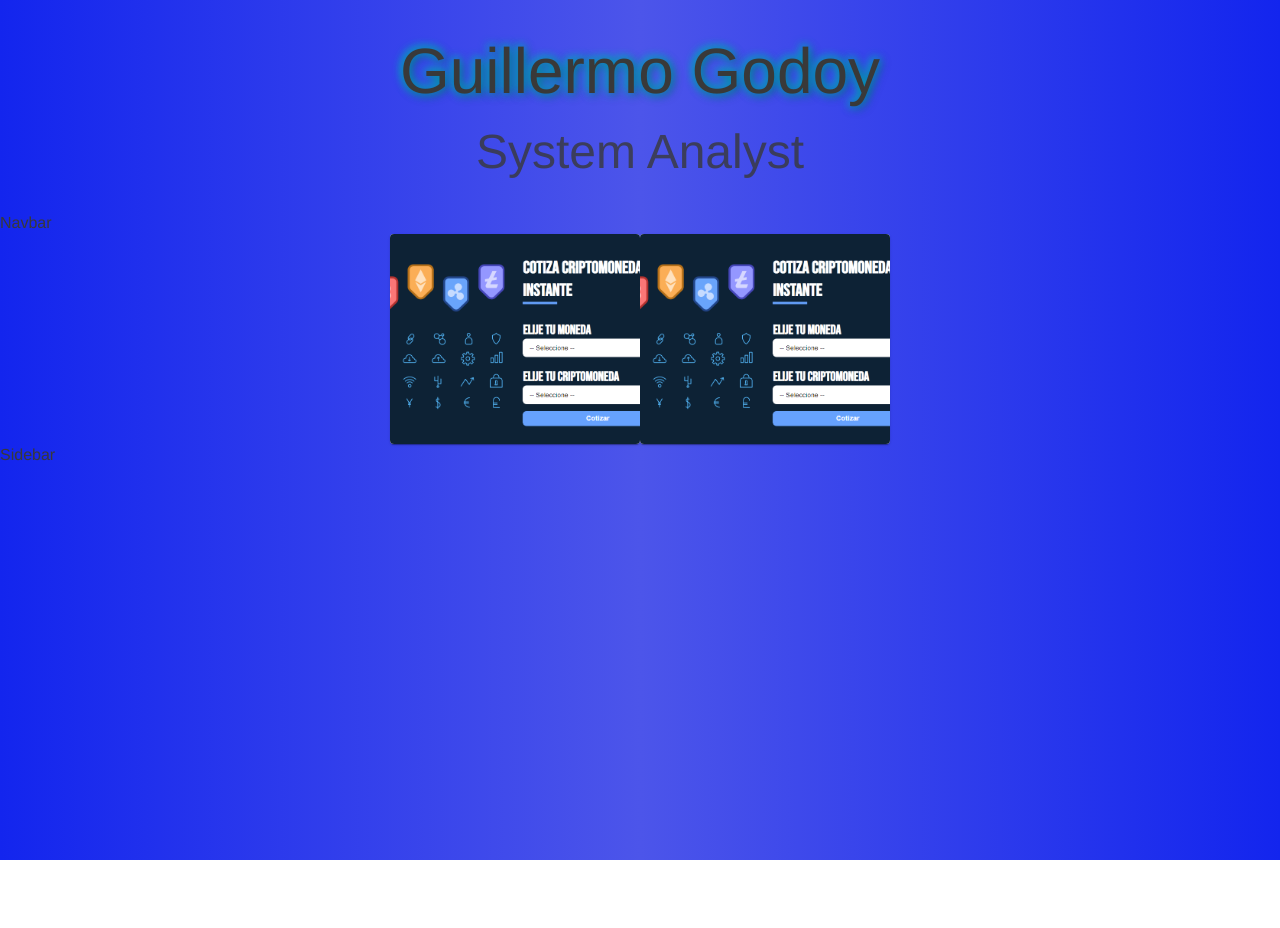
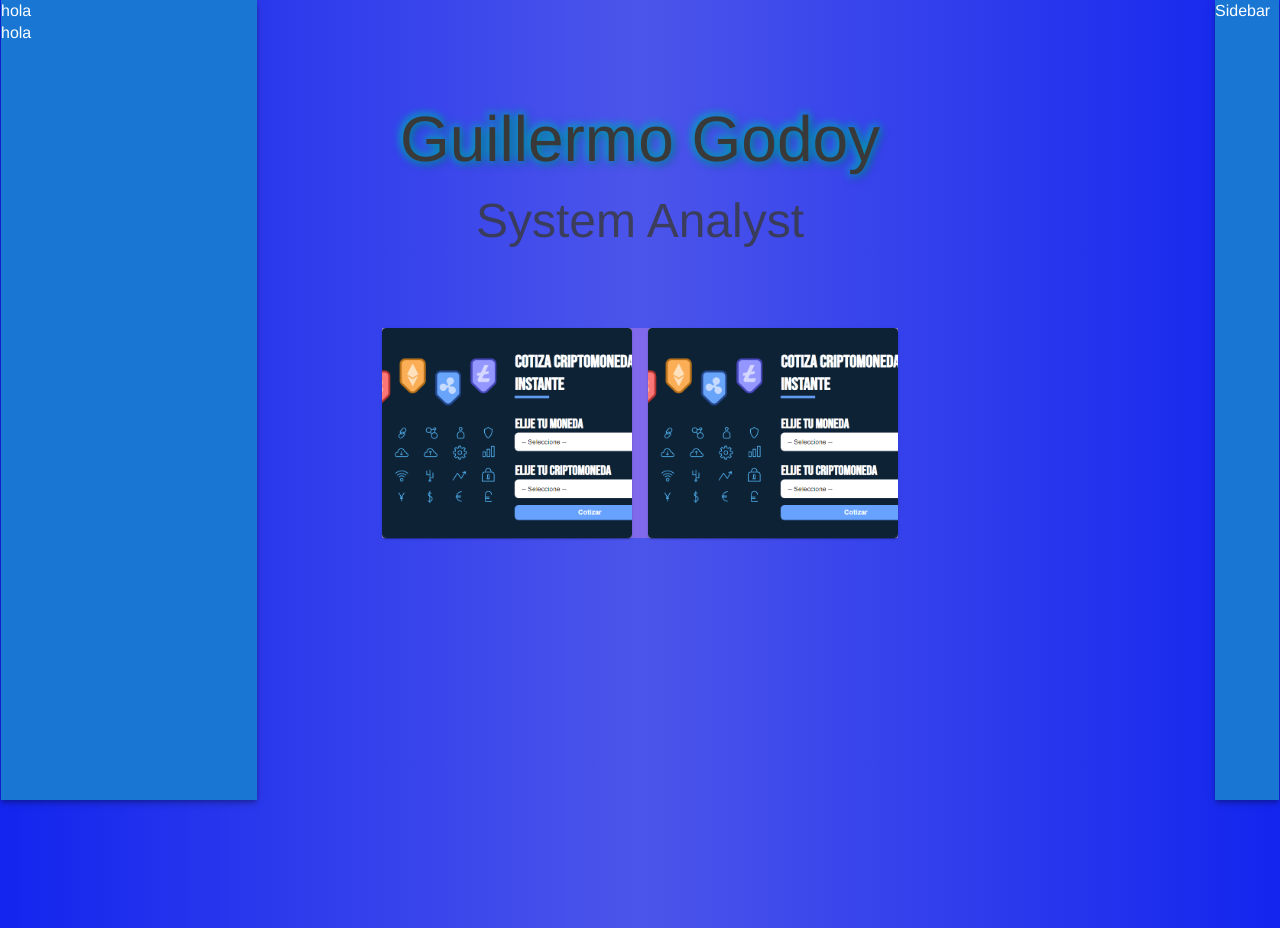
Before and after one commit to GuillermoGodoyPro/ReactPortfolio, a React (Create React App) app: page / in a window 1280 px wide. Before the commit the page ends 860 px from the top, so only its background shows below. Built offline with nearby package versions, Linux system fonts and the light colour scheme.

Commit message:
Avances de sabado 26-03

```diff
--- a/src/App.css
+++ b/src/App.css
@@ -155,8 +155,12 @@ body {
 
 /* Styles cards -----------------*/
 
+.NavbarMenu{
+
+  align-items: left;
+}
+
 .Services{
   margin: 0 auto;
   display: flex;
-
 }
--- a/src/App.jsx
+++ b/src/App.jsx
@@ -1,5 +1,5 @@
 import './App.css';
-import { Navbar } from './components/Nabvar';
+import { Navbar } from './components/Navbar';
 import { MainBanner } from './components/MainBanner';
 import { Sidebar } from './components/Sidebar';
 import { Services } from './components/Services';
@@ -15,9 +15,10 @@ function App() {
 
       <main>
 
-        <nav>
+        <nav className='NavbarMenu'>
           <Navbar/>
         </nav>
+
 
           <section className="Services">
             <Services/>
--- a/src/components/MainBanner.jsx
+++ b/src/components/MainBanner.jsx
@@ -5,6 +5,7 @@ const FirstTitle = styled.h2`
   text-align: center;
   font-size: 4em;
   margin: 0.93em ;
+  margin-top: 2em;
   text-shadow: -2px -2px 10px rgba(4,158,185,.877), 2px 2px 10px rgba(2,68,80,.76), 0 0 10px #08c5e6;
 
 `
@@ -13,6 +14,7 @@ const SecTitle = styled.h3`
   font-size: 3em;
   margin: 1em ;
   opacity: 0.8 ;
+  margin-bottom: 2em;
 `
 
 export const MainBanner = () => {
--- a/src/components/Nabvar.jsx
+++ /dev/null
@@ -1,7 +0,0 @@
-import React from 'react'
-
-export const Navbar = () => {
-  return (
-    <div>Navbar</div>
-  )
-}
--- /dev/null
+++ b/src/components/Navbar.jsx
@@ -0,0 +1,15 @@
+import {   AppBar } from '@mui/material'
+import React from 'react'
+
+export const Navbar = () => {
+  return (
+    <div>
+      <AppBar sx={{ width: '20%', left: 1, height: '100vh'}}>
+         <div>hola</div>
+         <div>hola</div>
+
+
+      </AppBar>
+    </div>
+  )
+}
--- a/src/components/Services.jsx
+++ b/src/components/Services.jsx
@@ -1,15 +1,23 @@
-import '../App'
-import { Card, CardActionArea, CardMedia } from '@mui/material'
 import React from 'react'
+import { Card, CardActionArea, CardMedia} from '@mui/material'
+import styled from '@emotion/styled'
 
 
+const Container = styled.div`
+    margin: 0 auto;
+    display: flex;
+    background-color: #8169ec;
+
+
+`
 
 export const Services = () => {
+
+
     return (
-    <div className="Services">
+        <Container>
             <Card
-            sx={{ maxWidth: 250, height: 210,  }}
-
+                sx={{ maxWidth: 250, height: 210, marginRight:2 }}
             >
                 <CardActionArea>
                     <CardMedia
@@ -25,7 +33,6 @@ export const Services = () => {
 
             <Card
                 sx={{ maxWidth: 250, height: 210 }}
-
             >
                 <CardActionArea>
                     <CardMedia
@@ -34,12 +41,14 @@ export const Services = () => {
                         image={require ("../assets/CriptoConversor.png")}
                         alt="cripto"
 
+
                     />
 
                 </CardActionArea>
             </Card>
 
-    </div>
+
+        </Container>
   )
 }
 
--- a/src/components/Sidebar.jsx
+++ b/src/components/Sidebar.jsx
@@ -1,12 +1,13 @@
+import { AppBar } from '@mui/material'
 import React from 'react'
 
 export const Sidebar = () => {
   return (
-    <div>
+    <AppBar sx={{ right: 1, width: '5%',  height: '100vh' }}>
       Sidebar
 
 
-    </div>
+    </AppBar>
 
   )
 }
```
Lines whose indentation alone changed are shown as unchanged.
